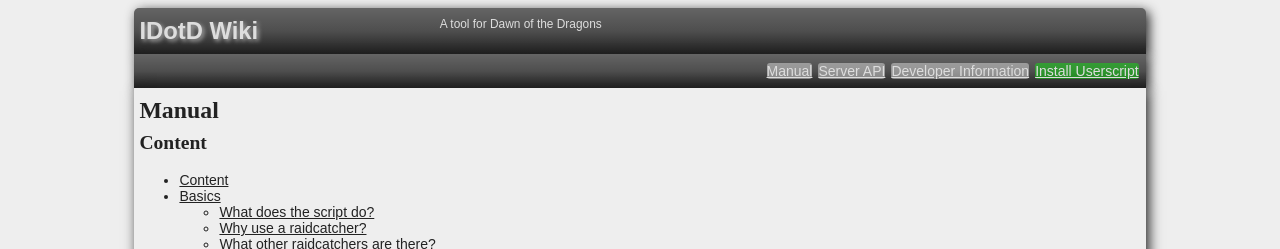
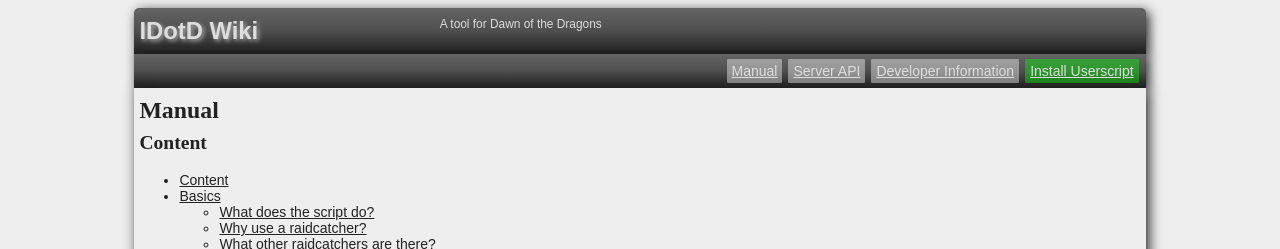
Before and after one commit to IDotD/IDotD.github.io, a Jekyll site: the page built from index.md, in a window 1280 px wide. Shown: the top 249 px of the page. Built offline with Jekyll 4.4.1, drawn with Linux system fonts in a browser that asks for light colours.

Commit message:
Update layout.css

```diff
--- a/css/layout.css
+++ b/css/layout.css
@@ -54,3 +54,6 @@ img {
     float: right;
     margin:3px;
 }
+nav a {
+padding:5px;
+}
```
